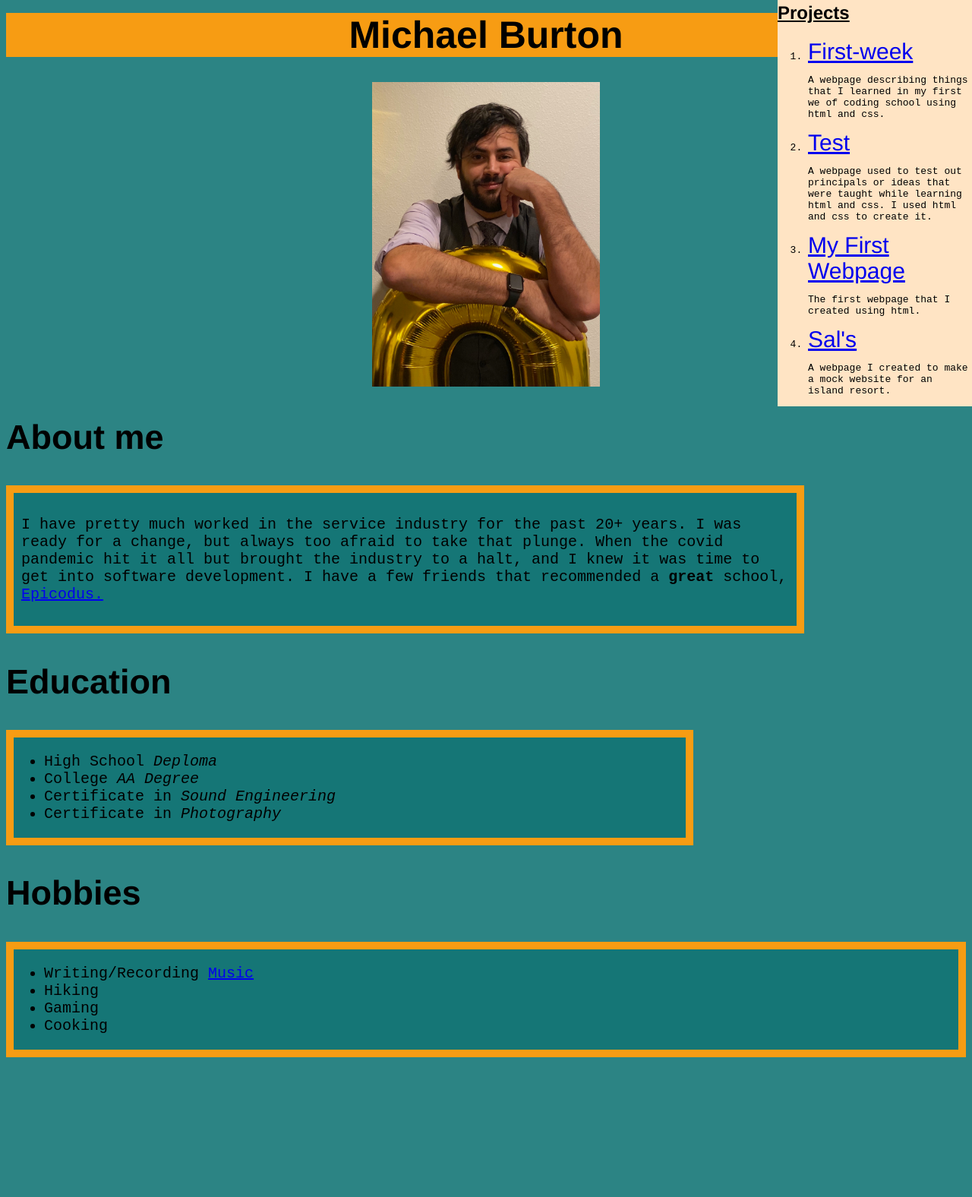
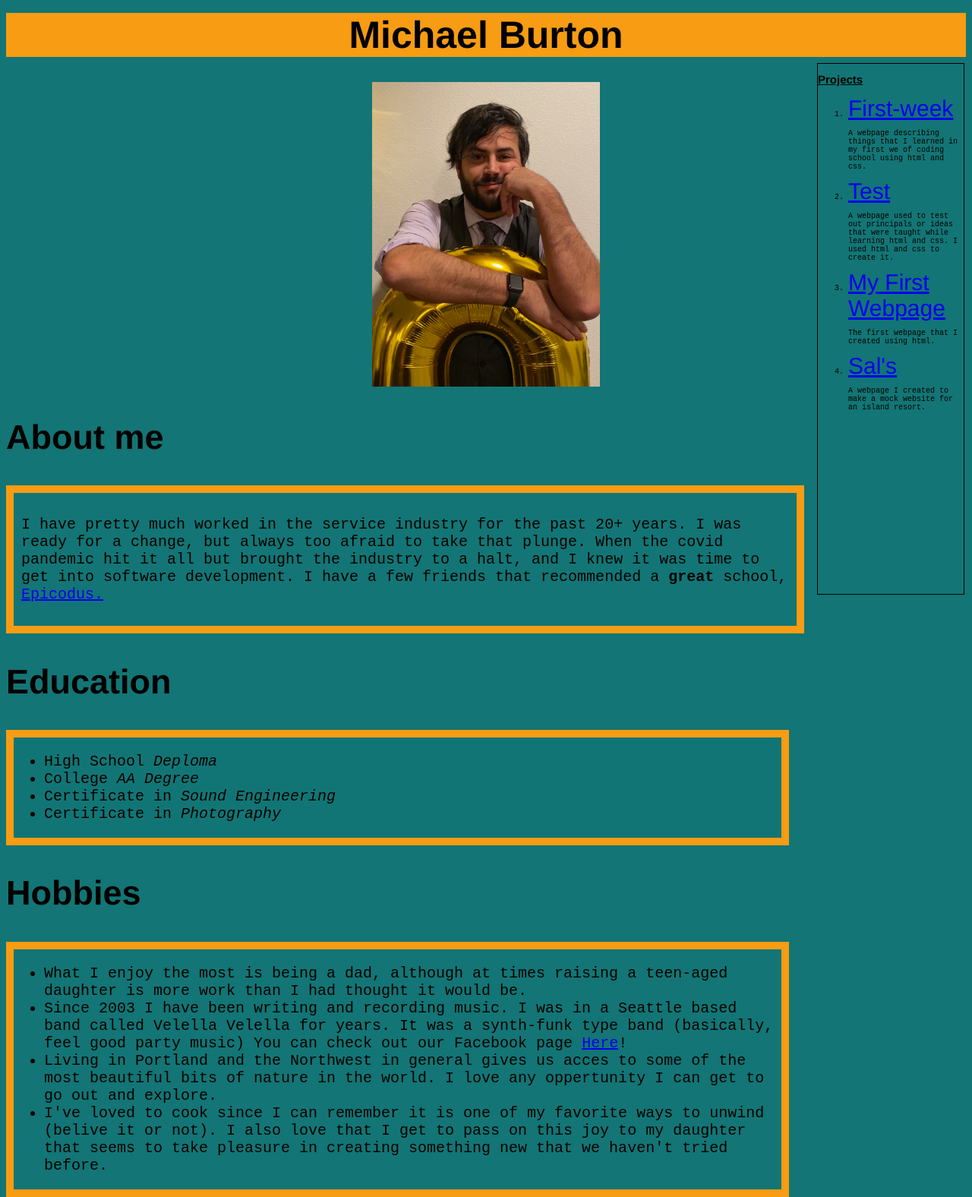
Before and after one commit to Michael-Burton1/project-1, a plain HTML site: page index.html in a window 1280 px wide. Shown: the part 17-1593 px from the top of the page at 76% size. Before the commit the page ends 1417 px from the top, so only its background shows below. Drawn offline with Linux system fonts and the light colour scheme.

Commit message:
add style elements to floats

```diff
--- a/css/styles.css
+++ b/css/styles.css
@@ -26,13 +26,14 @@ h1{
 
 .sidebar{
   float:right;
-  width: 20%;
-  background-color: bisque;
-  border: 5px black;
-  display: block;
+  width: 15%;
+  background-color: rgba(1, 1, 1, 0);
+  border: 1px solid black;
   position:fixed;
-  right: 0;
-  top: 0px;
+  right: 10px;
+  top: 100px;
+  font-size: 10px;
+  bottom: 0;
 
 
 }
@@ -49,26 +50,32 @@ h1{
   padding: 10px;
   display: block;
   width: 80%;
-  background: rgba(19, 117, 117, 0.89);
+  background: rgb(19, 117, 117);
   font-size:20px;
 
 }
 body{
-  background-color: rgba(19, 117, 117, 0.89);
+  background-color: rgb(19, 117, 117);
 }
 
 .education-box{
   align-content: right;
   background: rgba(19, 117, 117, 0.89);
   font-size: 20px;
-  width: 70%;
+  width: 80%;
   border: 10px solid rgb(247, 156, 19);
-  s
+  float: left;
+  Padding: 10 px;
 }
 
 .hobbies-box{
-  background: rgba(19, 117, 117, 0.89);
+  background: rgb(19, 117, 117);
   font-size: 20px;
   border: 10px solid  rgb(247, 156, 19);
+  width: 80%;
 
 }
+
+.clear{
+  clear: both;
+}
--- a/index.html
+++ b/index.html
@@ -5,6 +5,7 @@
 
     <title>Michael Burton Portfolio</title>
     <link href="css/styles.css" rel="stylesheet" type="text/css">
+    <link href="js/jquery-3.5.1.js" rel="javascript" type="text/js">
 
   </head>
 
@@ -57,6 +58,7 @@
     <div class="sections">
       <h2>Education</h2>
     </div>
+
     <div class="education-box">
       <ul>
         <li>High School <em>Deploma</em></li>
@@ -65,16 +67,21 @@
         <li>Certificate in <em>Photography</em></li>
       </ul>
     </div>
+    <div class="clear"></div>
     <div class="sections">
       <h2>Hobbies</h2>
     </div>
     <div Class="hobbies-box">
       <ul>
-        <li>Writing/Recording <a href="https://www.facebook.com/Velella-Velella-23014335222">Music</a></li>
-        <li>Hiking</li>
-        <li>Gaming</li>
-        <li>Cooking</li>
+        <li>What I enjoy the most is being a dad, although at times raising a teen-aged daughter is more work than I had thought it would be.</li>
+        <li>Since 2003 I have been writing and recording music. I was in a Seattle based band called Velella Velella for years. It was a synth-funk type band (basically, feel good party music) You can check out our Facebook page <a href="https://www.facebook.com/Velella-Velella-23014335222">Here</a>!</li>
+        <li>Living in Portland and the Northwest in general gives us acces to some of the most beautiful bits of nature in the world. I love any oppertunity I can get to go out and explore.</li>
+        <li>I've loved to cook since I can remember it is one of my favorite ways to unwind (belive it or not). I also love that I get to pass on this joy to my daughter that seems to take pleasure in creating something new that we haven't tried before.</li>
+
       </ul>
     </div>
+
+
   </body>
+
 </div>
```
